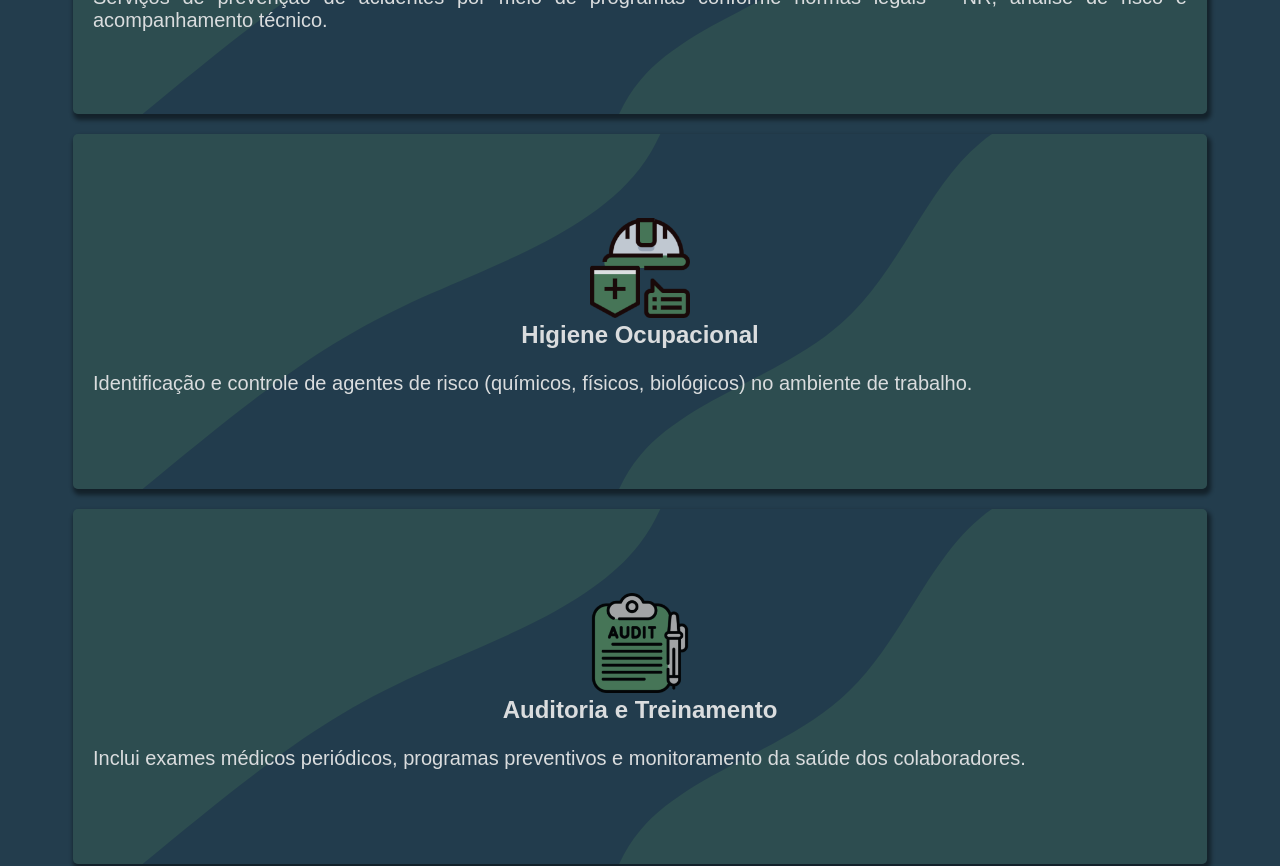
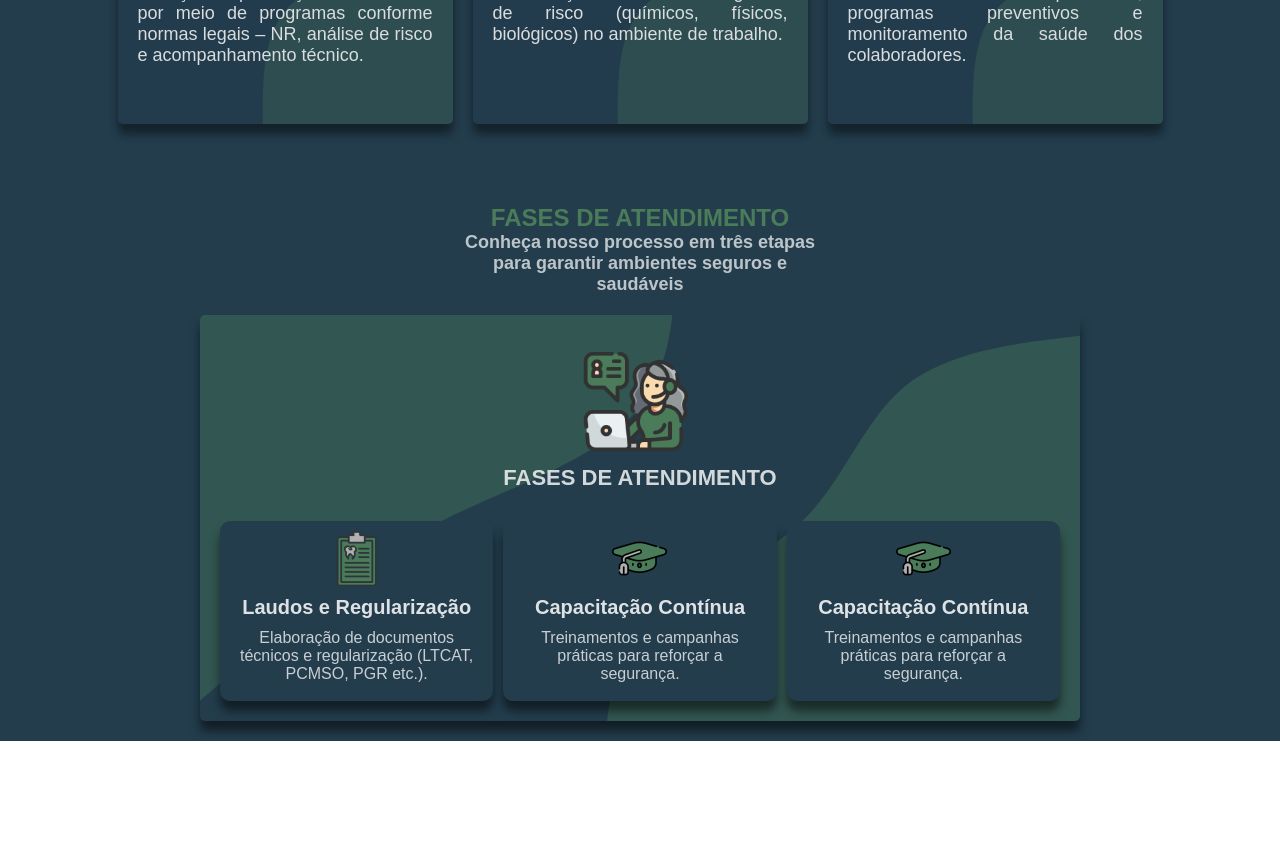
Before and after one commit to luvsscorpius/salusLaboris, a React (Create React App) app in the folder frontend/: page / in a window 1280 px wide. Shown: the part 2680-3546 px from the top of the page. After the commit the page ends 3421 px from the top, so only its background shows below. Built offline with nearby package versions, Linux system fonts and the light colour scheme.

Commit message:
feat(servicos.jsx): continuing developing servicos.jsx

```diff
--- a/frontend/src/Components/Servicos/Servicos.jsx
+++ b/frontend/src/Components/Servicos/Servicos.jsx
@@ -53,6 +53,7 @@ export const Servicos = () => {
                         <h2>FASES DE ATENDIMENTO</h2>
                     </S.headerFasesContainer>
 
+                    <S.cardsContainer>
                         <S.fasesCard>
                             <img src={laudoIcon} alt="Icone da fase 1 de laudos" />
                             <h3>Laudos e Regularização</h3>
@@ -70,6 +71,8 @@ export const Servicos = () => {
                             <h3>Capacitação Contínua</h3>
                             <p>Treinamentos e campanhas práticas para reforçar a segurança.</p>
                         </S.fasesCard>
+                    </S.cardsContainer>
+
                 </S.cardFases>
             </S.cardFasesContainer>
         </S.main>
--- a/frontend/src/Components/Servicos/Styles.jsx
+++ b/frontend/src/Components/Servicos/Styles.jsx
@@ -40,6 +40,22 @@ export const TitleContainer = styled.div`
         font-size: 28px;
         height: 100%;
     }
+
+    @media (min-width: 768px) {
+        .fases {
+            font-size: 26px;
+        }
+
+        p {
+            width: 50%;
+        }
+    }
+
+    @media (min-width: 1024px) {
+        .fases {
+            font-size: 24px;
+        }
+    }
 `
 
 export const cardContainer = styled.div`
@@ -49,11 +65,16 @@ export const cardContainer = styled.div`
     justify-content: center;
     padding: 10px;
     gap: 20px;
+
+    @media (min-width: 768px) {
+        flex-wrap: wrap;
+        flex-direction: row;
+    }
 `
 
 export const card = styled.div`
     width: 90%;
-    height: 355px;
+    height: 100%;
     display: flex;
     flex-direction: column;
     align-items: center;
@@ -65,7 +86,7 @@ export const card = styled.div`
     position: relative;
     padding: 20px 0px 10px 0;
     border-radius: 5px;
-    box-shadow: rgba(0, 0, 0, 0.5) 2px 4px 4px 2px;
+    box-shadow: rgba(0, 0, 0, 0.5) 0px 10px 10px 0px;
     transition: transform 0.3s ease-in-out;
 
     .icon {
@@ -107,6 +128,34 @@ export const card = styled.div`
         cursor: pointer;
         transform: scale(0.98)
     }
+
+    @media (min-width: 768px) {
+        width: 45%;
+        height: 365px;
+
+        h3 {
+            font-size: 22px;
+        }
+
+        p {
+            font-size: 18px;
+            height: 30%;
+        }
+    }
+
+    @media (min-width: 1024px) {
+        width: 335px;
+        height: 365px;
+
+        h3 {
+            font-size: 22px;
+        }
+
+        p {
+            font-size: 18px;
+            height: 30%;
+        }
+    }
 `
 
 export const cardFasesContainer = styled.div`
@@ -117,6 +166,21 @@ export const cardFasesContainer = styled.div`
     justify-content: center;
     gap: 10px;
     padding: 20px 0 20px 0px;
+`
+
+export const cardsContainer = styled.div`
+    z-index: 10;
+    width: 100%;
+    display: flex;
+    flex-direction: column;
+    align-items: center;
+    justify-content: center;
+    gap: 10px;
+
+    @media (min-width: 1024px) {
+        flex-direction: row;
+        padding: 0px 20px 0px 20px;
+    }
 `
 
 export const cardFases = styled.div`
@@ -144,6 +208,15 @@ export const cardFases = styled.div`
         border-radius: 5px;
         opacity: 0.4;
     }
+
+    @media (min-width: 768px) {
+        width: 60%;
+    }
+
+    @media (min-width: 1024px) {
+        width: 880px;
+    }
+
 `
 
 export const headerFasesContainer = styled.div`
@@ -167,7 +240,14 @@ export const headerFasesContainer = styled.div`
         width: 100%;
         text-align: center;
         color: #fff;
-        opacity: 0.90;
+        opacity: 0.80;
+    }
+
+    @media (min-width: 768px) {
+
+        h2 {
+            font-size: 22px;
+        }
     }
 `
 
@@ -200,11 +280,33 @@ export const fasesCard = styled.div`
         padding: 0px 20px 0 20px;
         font-weight: 500;
         text-align: center;
-        opacity: 0.85;
+        opacity: 0.75;
     }
 
     img {
         width: 55px;
         height: 55px;
     }
+
+    @media (min-width: 768px) {
+        h3 {
+            font-size: 20px;
+        }
+
+        p {
+            font-size: 16px;
+            padding: 0px 50px 0 50px;
+        }
+    }
+
+    @media (min-width: 1024px) {
+        width: 300px;
+        height: 180px;
+
+        p {
+            font-size: 16px;
+            padding: 0px 20px 0 20px;
+            height: 100%;
+        }
+    }
 `
```
Lines whose indentation alone changed are shown as unchanged.
